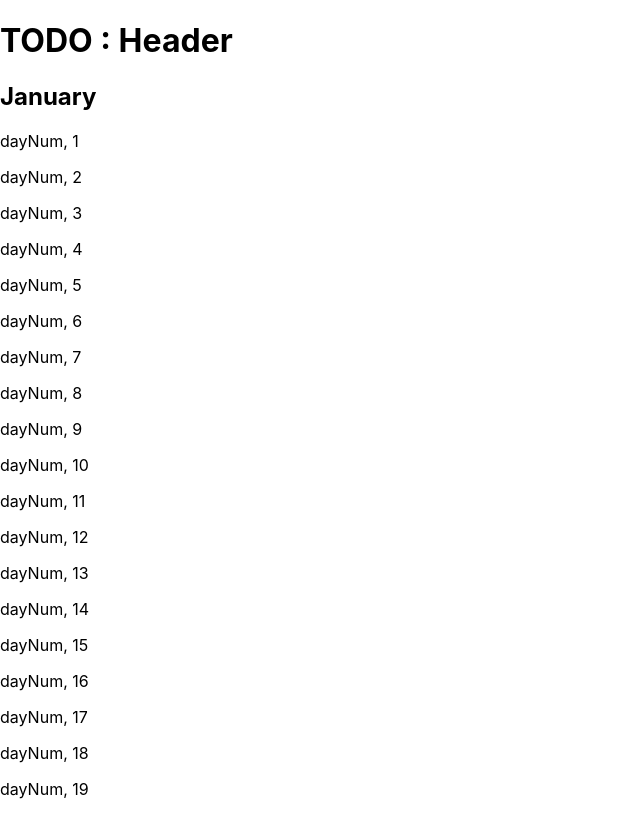
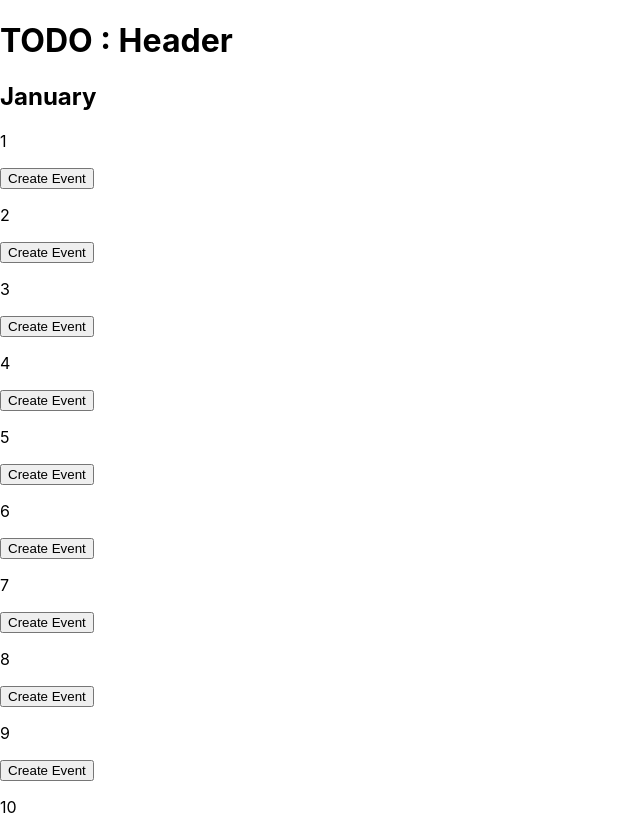
Before and after one commit to EvanG13/Calender-App, a React (Create React App) app in the folder client/: page / in a window 1280 px wide. Shown: the top 815 px of the page, without its empty margins (0-640 px from the left). Built offline with nearby package versions, Linux system fonts and the light colour scheme.

Commit message:
implement Day component

```diff
--- a/client/src/components/Day.js
+++ b/client/src/components/Day.js
@@ -1,7 +1,28 @@
+import {React, useState} from 'react';
+import DayEvent from './DayEvent';
 
 const Day = (props) => {
+    let [eventList, setEventList] = useState([]);
+    const createEvent = () =>{
+        var eventName = prompt("Input the name of the event you wish to create"); //wait for user to name event and then add it to the state
+        var eventToBeAdded = {title: eventName, key: eventList.length};
+        setEventList([...eventList, eventToBeAdded]); //add it to the state
+    }
+
+    const deleteEvent = (e, key) =>{
+
+        console.log(key);
+        let newEventList = eventList.filter(element => element.key!==key);
+        setEventList(newEventList);
+    }
+
     return (
-        <p>dayNum, {props.dayNum}</p>
+        <div className="day-container">
+            <p> {props.dayNum}</p>
+            {eventList.map(
+                (element, index) => <DayEvent handleClick = {() => {deleteEvent(element, element.key)}} eventTitle = {element.title} key={element.key}/>)}
+            <button onClick={createEvent}>Create Event</button>
+        </div>
     );
 }
 
```
